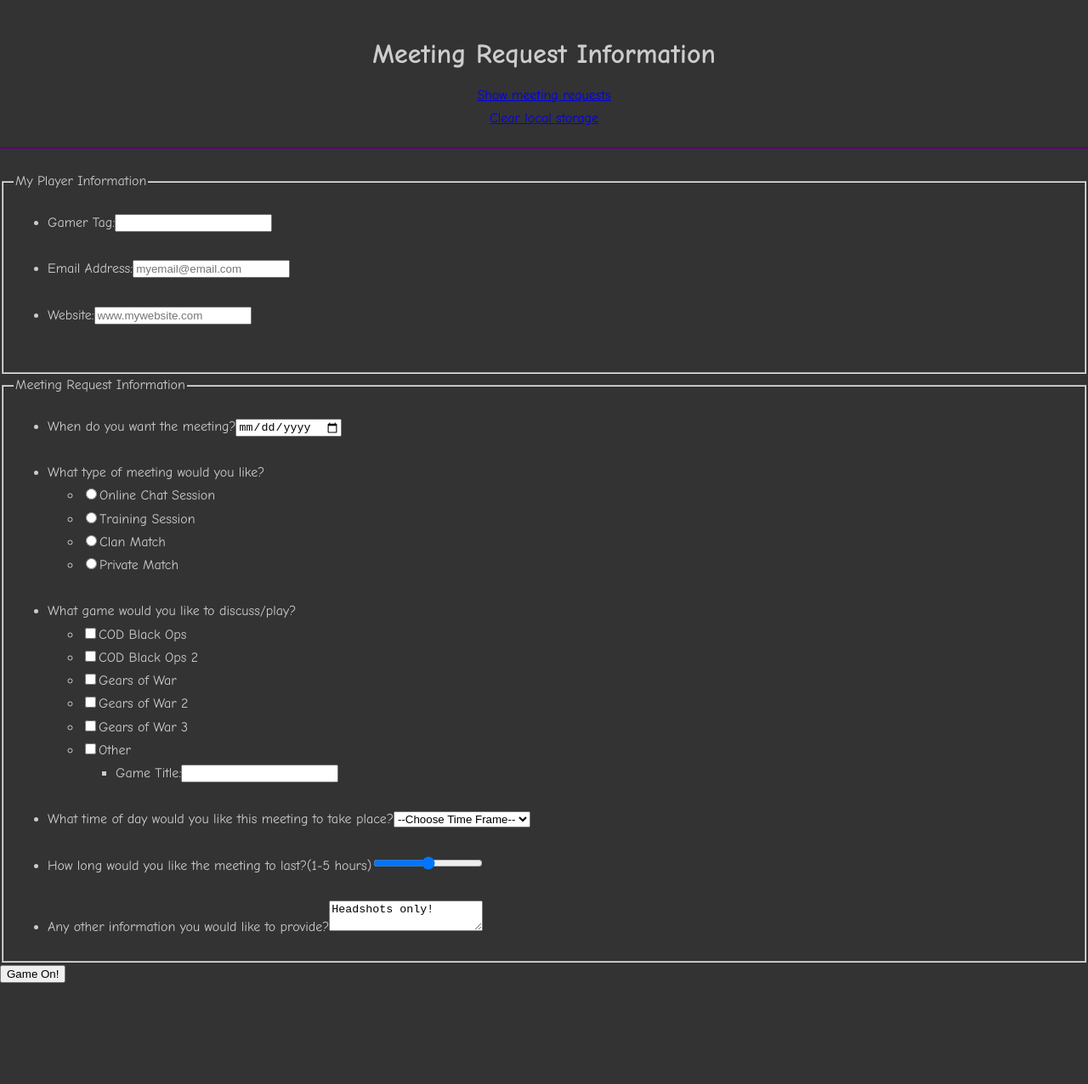
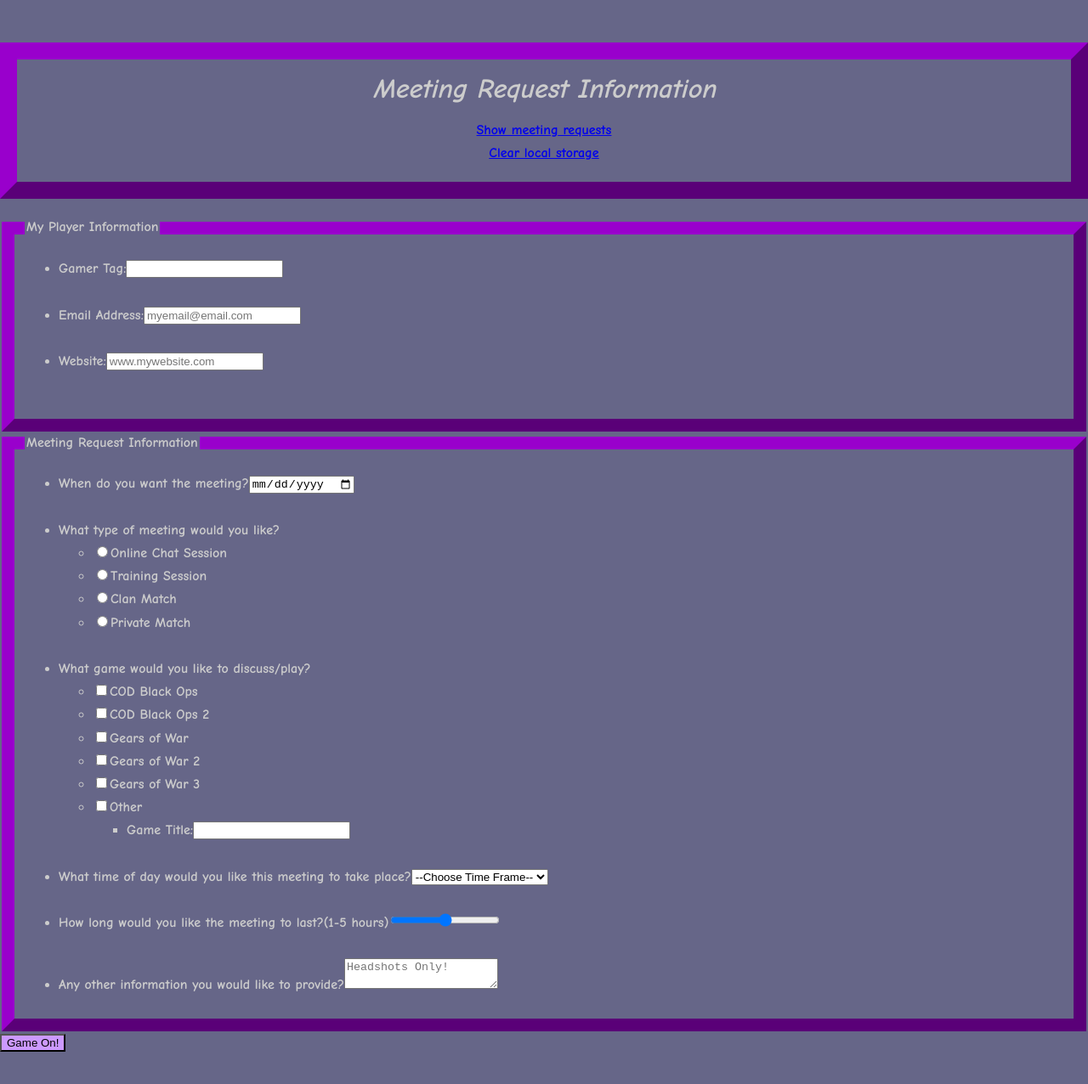
Before and after one commit to csivadon/VFW-Projects, a plain HTML site: page Sivadon_Connie_Project2/additem.html in a window 1280 px wide. Shown: the whole page at 85% size. Before the commit the page ends 1211 px from the top, so only its background shows below. Drawn offline with Linux system fonts and the light colour scheme.

Commit message:
worked on my js file

```diff
--- a/Sivadon_Connie_Project2/additem.html
+++ b/Sivadon_Connie_Project2/additem.html
@@ -50,16 +50,16 @@
 				<ul id="meetInfo">
 					<li><label for="date">When do you want the meeting?</label><input type="date" id="date" /></li><br />
 						<!-- The date only looks the way I want it in Google Chrome. -->
-					<li>What type of meeting would you like?
-						<ul id="meetingType" class="checkbox">
+					<li><label for="meetingType" id="meetingType" >What type of meeting would you like?
+						<ul class="checkbox">
 							<li><input type="radio" value="chat" id="chat" name="meetingtype" /><label for="chat">Online Chat Session</label></li>
 							<li><input type="radio" value="training" id="training" name="meetingtype" /><label for="training">Training Session</label></li>
 							<li><input type="radio" value="cmatch" id="cmatch" name="meetingtype" /><label for="cmatch">Clan Match</label></li>
 							<li><input type="radio" value="pmatch" id="pmatch" name="meetingtype" /><label for="pmatch">Private Match</label></li>
 						</ul>
 					</li><br />
-					<li>What game would you like to discuss/play?
-						<ul id="game" class="checkbox">
+					<li><label for "game" id="game">What game would you like to discuss/play?
+						<ul class="checkbox">
 							<li><input type="checkbox" value="codbo1" id="codbo1" /><label for="codbo1">COD Black Ops</label></li>
 							<li><input type="checkbox" value="codbo2" id="codbo2" /><label for="codbo2">COD Black Ops 2</label></li>
 							<li><input type="checkbox" value="gow1" id="gow1" /><label for="gow1">Gears of War</label></li>
@@ -80,10 +80,10 @@
 						</select>-->
 					<br />
 					<li><label for="howlong">How long would you like the meeting to last?(1-5 hours)</label><input id="howLong" type="range" min="1" max="5" step="1" /></li><br />
-					<li><label for="moreinfo">Any other information you would like to provide?</label><textarea id="moreInfo">Headshots only!</textarea></li>
+					<li><label for="moreinfo">Any other information you would like to provide?</label><textarea id="moreInfo" placeholder="Headshots Only!"></textarea></li>
 				</ul>
 			</fieldset>
-			<input type="button" id="requestNow" value="Game On!"><br />
+            	<input type="button" id="requestNow" value="Game On!" class="button"><br />
 		</form>
     	<!-- Link js -->
 		<script src="js/main.js" type="text/javascript" ></script>
--- a/Sivadon_Connie_Project2/css/styles.css
+++ b/Sivadon_Connie_Project2/css/styles.css
@@ -8,21 +8,41 @@ Project 1 styles.css
 */
 
 body{
-	background: #333;
+	background: #668;
 	width:auto;
 	margin: 50px auto;
 	font-family: "Comic Sans MS";
 	color: #CCC;
 	line-height: 1.7em;
+	font-weight: bold;
 	}
 
 hgroup{
-	border-bottom: 2px outset #90C;
+	border: 20px outset #90C;
 	padding-bottom: 20px;
-	margin-bottom: 25px;
+	margin-bottom: 20px;
 	text-align:center;
 	}
 
-h2{
+h1{
+	font-style:oblique;
+}
 
+fieldset{
+	border: 15px outset #90C;
 	}
+
+a:hover{
+	color:white;
+	outline:none;
+}
+
+.button{
+  	background:#C9F;
+	color:#000;
+ }
+
+.button:hover {
+  	background:#FFF;
+	color:#90C
+ }
--- a/Sivadon_Connie_Project2/js/main.js
+++ b/Sivadon_Connie_Project2/js/main.js
@@ -28,19 +28,22 @@ window.addEventListener("DOMContentLoaded", function(){
 		selectList.appendChild(makeSel);
 	}
 
-	/*Can't get this functions to work.
+/*
+	//Can't get this functions to work.
 	//value of radio
-	function getSelectedRadio() {
+	function getSelectedRadio(){
 		var radios = document.forms[0].meetingType;
 		for(var i=0; i<radios.length; i++){
 			if(radios[i].checked){
 				meetingTypeValue = radios[i].value;
 			}
 		}
-	}*/
-	/*Can't get this functions to work.
+	}
+*/
+/*
+	//Can't get this functions to work.
 	//value of checkbox
-	function getCheckboxValue() {
+	function getCheckboxValue(){
 		var checkbox = document.forms[0].game;
 		for(var i=0; i<checkbox.length; i++){
 			if(checkbox[i].checked){
@@ -118,7 +121,7 @@ window.addEventListener("DOMContentLoaded", function(){
 	}
 
 	//clear function
-	function clearData(){
+	function clearLink(){
 		if(localStorage.length === 0){
 			alert("There is no data to clear.")
 		}else{
@@ -140,7 +143,7 @@ window.addEventListener("DOMContentLoaded", function(){
 	displayData.addEventListener("click", getData);
 
 	var clearData = $("clear");
-	clearData.addEventListener("click", clearData);
+	clearData.addEventListener("click", clearLink);
 
 	var request = $("requestNow");
 	request.addEventListener("click", storeData);
```
